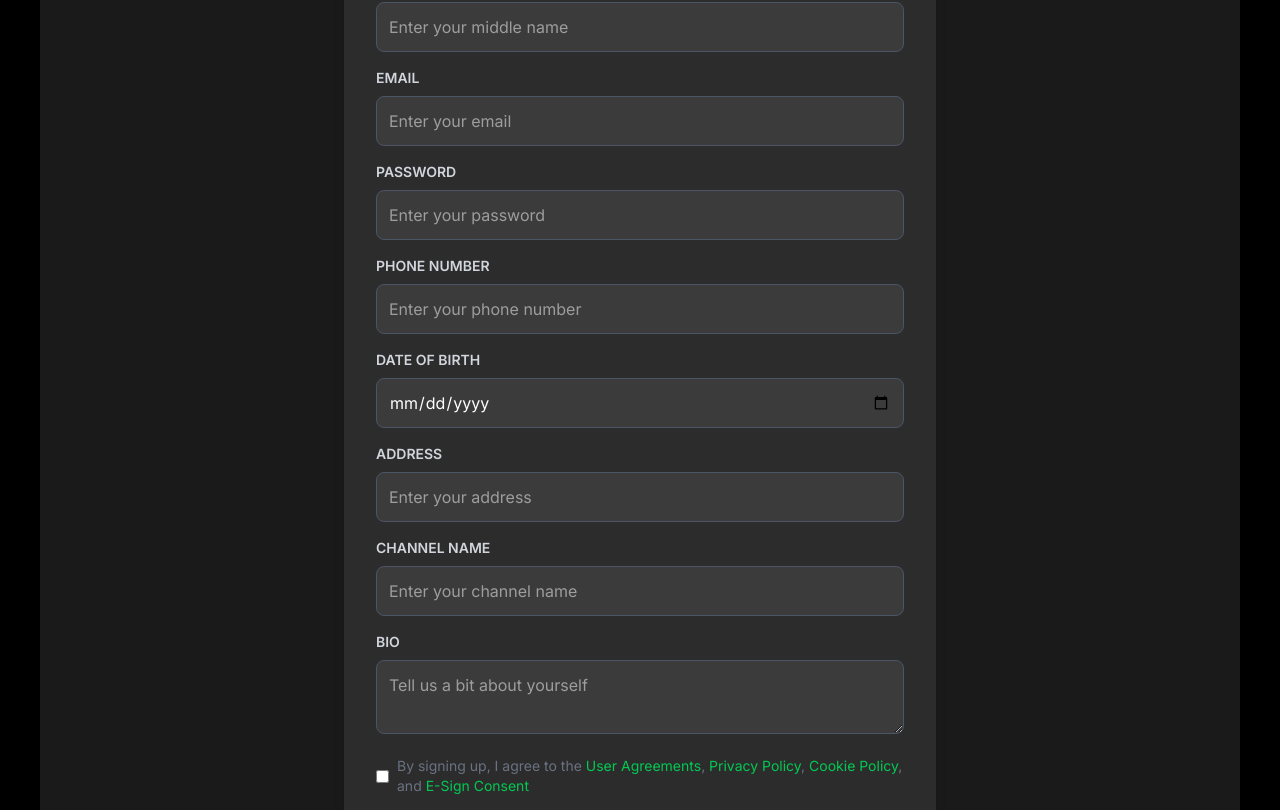
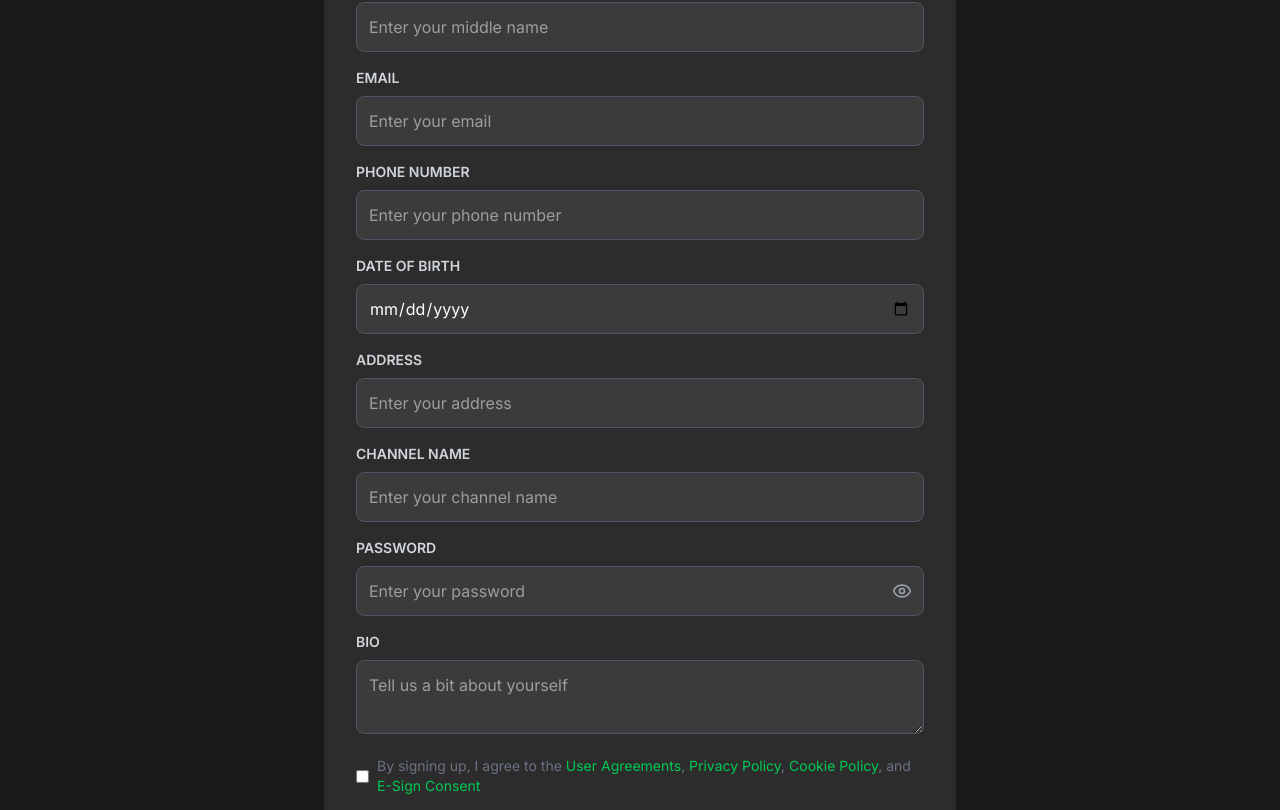
Before and after one commit to BaoNgoc2801/EchoVerse, a Next.js app: page /auth/signup in a window 1280 px wide. Shown: the part 536-1346 px from the top of the page. Built offline with nearby package versions, Linux system fonts and the light colour scheme; no server answers.

Commit message:
fix: update UI of signin & signup

```diff
--- a/src/app/auth/signin/page.tsx
+++ b/src/app/auth/signin/page.tsx
@@ -2,14 +2,17 @@
 
 import { useState } from "react";
 import { useRouter } from "next/navigation";
+import { Eye, EyeOff } from "lucide-react";
 import { signIn } from "@/services/signin-api";
 
 const SignInPage = () => {
   const [username, setUsername] = useState("");
   const [password, setPassword] = useState("");
+  const [showPassword, setShowPassword] = useState(false);
   const [loading, setLoading] = useState(false);
   const [error, setError] = useState("");
   const router = useRouter();
+
   const handleSubmit = async (e: React.FormEvent) => {
     e.preventDefault();
     setLoading(true);
@@ -58,17 +61,27 @@ const SignInPage = () => {
               <label className="block text-sm font-semibold text-gray-300 mb-2">
                 Password
               </label>
+              <div className="relative">
                 <input
-              type="password"
+                    type={showPassword ? "text" : "password"}
                     value={password}
                     onChange={(e) => setPassword(e.target.value)}
-              className="w-full p-3 border border-gray-600 rounded-lg focus:outline-none focus:ring-2 focus:ring-purple-500 bg-[#3b3b3b] text-white"
+                    className="w-full p-3 pr-10 border border-gray-600 rounded-lg focus:outline-none focus:ring-2 focus:ring-purple-500 bg-[#3b3b3b] text-white"
                     placeholder="Enter your password"
                 />
+                <button
+                    type="button"
+                    className="absolute top-1/2 right-3 transform -translate-y-1/2 text-gray-400 hover:text-white"
+                    onClick={() => setShowPassword(!showPassword)}
+                >
+                  {showPassword ? <EyeOff size={20} /> : <Eye size={20} />}
+                </button>
+              </div>
             </div>
 
             <div className="flex justify-between items-center mt-4">
               <button
+                  type="button"
                   onClick={() => router.push("/auth/forgot-password")}
                   className="text-sm text-green-500 hover:text-green-700"
               >
@@ -77,6 +90,7 @@ const SignInPage = () => {
               <p className="text-sm text-gray-500">
                 Don't have an account?{" "}
                 <button
+                    type="button"
                     onClick={() => router.push("/auth/signup")}
                     className="text-green-500 hover:text-green-700"
                 >
@@ -84,7 +98,7 @@ const SignInPage = () => {
                 </button>
               </p>
             </div>
-          {/* Submit Button */}
+
             <button
                 type="submit"
                 className="w-full bg-[#00c079] hover:bg-green-800 text-white font-bold p-3 rounded-full"
--- a/src/app/auth/signup/page.tsx
+++ b/src/app/auth/signup/page.tsx
@@ -4,9 +4,9 @@ import { useForm } from "react-hook-form";
 import { zodResolver } from "@hookform/resolvers/zod";
 import { z } from "zod";
 import { useState } from "react";
-import LayoutWithHeader from "@/components/layout/layout-with-header";
+import { Eye, EyeOff } from "lucide-react";
 import { registerUser } from "@/services/signup-api";
-import {useRouter} from "next/navigation";
+import { useRouter } from "next/navigation";
 
 const schema = z.object({
     username: z.string().nonempty("Username is required"),
@@ -28,6 +28,10 @@ const schema = z.object({
 type FormData = z.infer<typeof schema>;
 
 const RegisterPage = () => {
+    const [showPassword, setShowPassword] = useState(false);
+    const [loading, setLoading] = useState(false);
+    const router = useRouter();
+
     const {
         register,
         handleSubmit,
@@ -50,8 +54,6 @@ const RegisterPage = () => {
         },
         mode: "onChange",
     });
-const router = useRouter();
-    const [loading, setLoading] = useState(false);
 
     const handleSubmitForm = handleSubmit(async (data) => {
         setLoading(true);
@@ -68,9 +70,7 @@ const router = useRouter();
         }
     });
 
-
     return (
-        <LayoutWithHeader>
         <div className="flex min-h-screen items-center justify-center bg-[#1a1a1a] overflow-auto py-3 px-2">
             <div className="w-full sm:w-3/6 md:w-3/6 bg-[#2c2c2c] p-8 rounded-lg shadow-lg mt-10">
                 <div className="text-center mb-6 mt-5">
@@ -84,7 +84,6 @@ const router = useRouter();
                         { label: "LAST NAME", name: "lastName", type: "text" },
                         { label: "MIDDLE NAME", name: "middleName", type: "text" },
                         { label: "EMAIL", name: "email", type: "email" },
-                            { label: "PASSWORD", name: "password", type: "password" },
                         { label: "PHONE NUMBER", name: "phoneNumber", type: "text" },
                         { label: "DATE OF BIRTH", name: "dob", type: "date" },
                         { label: "ADDRESS", name: "address", type: "text" },
@@ -106,6 +105,30 @@ const router = useRouter();
                         </div>
                     ))}
 
+                    {/* Password field with eye icon */}
+                    <div>
+                        <label className="block text-sm font-semibold text-gray-300 mb-2">PASSWORD</label>
+                        <div className="relative">
+                            <input
+                                type={showPassword ? "text" : "password"}
+                                placeholder="Enter your password"
+                                {...register("password")}
+                                className="w-full p-3 border border-gray-600 rounded-lg bg-[#3b3b3b] text-white focus:outline-none focus:ring-2 focus:ring-purple-500 pr-10"
+                            />
+                            <button
+                                type="button"
+                                className="absolute top-1/2 right-3 transform -translate-y-1/2 text-gray-400 hover:text-white"
+                                onClick={() => setShowPassword(!showPassword)}
+                            >
+                                {showPassword ? <EyeOff size={20} /> : <Eye size={20} />}
+                            </button>
+                        </div>
+                        {errors.password && (
+                            <p className="text-red-500 text-xs">{errors.password.message?.toString()}</p>
+                        )}
+                    </div>
+
+                    {/* Bio */}
                     <div>
                         <label className="block text-sm font-semibold text-gray-300 mb-2">BIO</label>
                         <textarea
@@ -116,12 +139,9 @@ const router = useRouter();
                         {errors.bio && <p className="text-red-500 text-xs">{errors.bio.message}</p>}
                     </div>
 
+                    {/* Terms */}
                     <div className="flex items-center">
-                            <input
-                                type="checkbox"
-                                {...register("acceptTerms")}
-                                className="mr-2"
-                            />
+                        <input type="checkbox" {...register("acceptTerms")} className="mr-2" />
                         <label className="text-sm text-gray-500">
                             By signing up, I agree to the{" "}
                             <span className="text-green-500">User Agreements</span>,{" "}
@@ -146,7 +166,8 @@ const router = useRouter();
                     <p className="text-sm text-gray-500">
                         Already have an account?{" "}
                         <button
-                                onClick={() => alert("Redirect to login page")}
+                            type="button"
+                            onClick={() => router.push("/auth/signin")}
                             className="text-green-500 hover:text-green-700"
                         >
                             Login
@@ -155,7 +176,6 @@ const router = useRouter();
                 </div>
             </div>
         </div>
-        </LayoutWithHeader>
     );
 };
 
```
Lines whose indentation alone changed are shown as unchanged.
